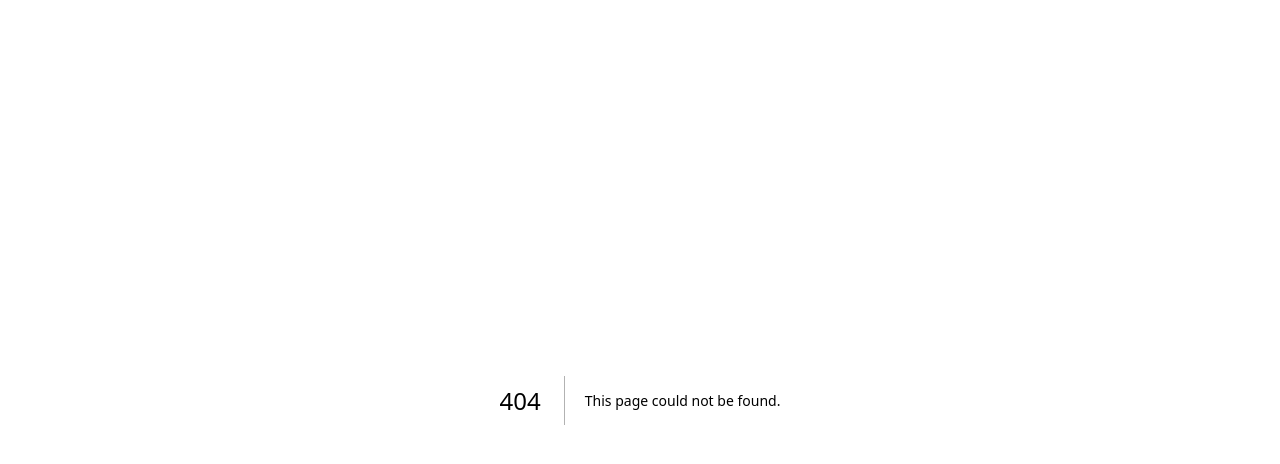
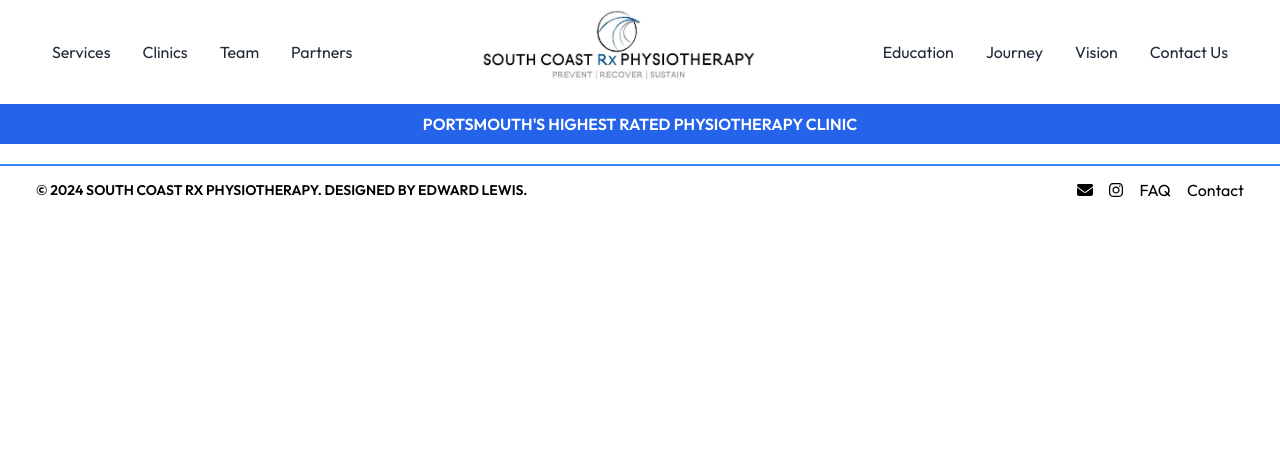
Before and after one commit to edutf8/scrxphysiotherapy-frontend, a Next.js app: page /contact in a window 1280 px wide. Before the commit this address had no page. Shown: the top 464 px of the page. Built offline with nearby package versions, Linux system fonts and the light colour scheme.

Commit message:
Add contact and refactor vision to page

```diff
--- /dev/null
+++ b/src/app/contact/page.jsx
@@ -0,0 +1,20 @@
+import Navbar from "../components/Navbar";
+import Header from "../components/Header";
+import Footer from "../components/Footer";
+
+export default function Contact() {
+    return (
+        <div className={"bg-white min-h-screen"}>
+            <section id={"navigation"}>
+                <Navbar/>
+                <Header/>
+            </section>
+            <section id={"team"}>
+
+            </section>
+            <section id={"footer"}>
+                <Footer />
+            </section>
+        </div>
+    )
+}
```
Also changed, not shown: src/app/vision/page.jsx (renamed from src/app/vision/vision.jsx).
